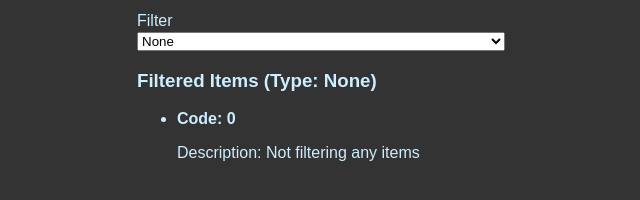
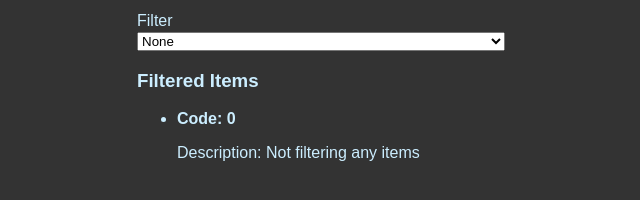
Before and after one commit to scarandia/cuentasContables, a React (Vite) app: page / in a window 1280 px wide. Shown: the part 360-560 px from the top of the page, without its empty margins (319-959 px from the left). Built offline with nearby package versions, Linux system fonts and the light colour scheme.

Commit message:
Minor changes

```diff
--- a/src/App.jsx
+++ b/src/App.jsx
@@ -1,30 +1,73 @@
 import React, { useState } from "react";
 import "./styles/styles.css";
 import expectedDB from "./expectedDB.json";
+import { AccountsTreeView } from "./components/AccountsTree";
 import { AccountForm } from "./components/AccountsForm";
-import { AccountsTreeView } from "./components/AccountsTree";
-import { filterAccounts } from "./components/AccountsFilters";
+import { filterAccounts, FilteredItemsDisplay } from "./components/AccountsFilters";
+
+// Adjusted import to include FilteredItemsDisplay
 
 export default function App() {
   // State to manage the filter type
   const [filterType, setFilterType] = useState("None");
+
+  // Filtered items based on the selected filter type
+  const filteredItems = filterAccounts(expectedDB.accounts[0].items, filterType);
 
   // Function to handle filter type change
   const handleFilterChange = (event) => {
     setFilterType(event.target.value);
   };
 
-  // Filtered items based on the selected filter type
-  const filteredItems = filterAccounts(expectedDB.accounts[0].items, filterType);
-
   return (
     <>
-      <AccountForm />
-      <AccountsTreeView
-        filterType={filterType}
-        filteredItems={filteredItems}
-        handleFilterChange={handleFilterChange}
-      />
+      {/* only <accounts view> as a function*/}
+      {/* Account Form Component */}
+      <form className="new-item-form">
+        <div className="form-row">
+          <h3 className="header">New Transaction Information</h3>
+          <label htmlFor="type">Type</label>
+          <select name="type" id="type">
+            <option value="Haber">Haber</option>
+            <option value="Debe">Debe</option>
+            <option value="Patrimonio">Patrimonio</option>
+            <option value="Pasivos">Pasivos</option>
+          </select>
+        </div>
+        <div className="form-row">
+          <label htmlFor="item">Description</label>
+          <input type="text" id="item" />
+        </div>
+        <div className="form-row">
+          <label htmlFor="item">Sub-item of</label>
+          <input type="text" id="item" />
+        </div>
+        <button className="btn">Add</button>
+      </form>
+
+      {/* Accounts Tree Component */}
+      <h3 className="header">Accounts Tree </h3>
+      {/* Filter form */}
+      <form>
+        <div className="form-row">
+          <label htmlFor="filterType">Filter</label>
+          <select
+            name="type"
+            id="filterType"
+            value={filterType}
+            onChange={handleFilterChange}
+          >
+            <option value="None">None</option>
+            <option value="Haber">Haber</option>
+            <option value="Debe">Debe</option>
+            <option value="Patrimonio">Patrimonio</option>
+            <option value="Pasivos">Pasivos</option>
+          </select>
+        </div>
+      </form>
+
+      {/* Display filtered items using the FilteredItemsDisplay component */}
+      <FilteredItemsDisplay filteredItems={filteredItems} />
     </>
   );
 }
--- a/src/components/AccountsFilters.jsx
+++ b/src/components/AccountsFilters.jsx
@@ -1,3 +1,21 @@
+import React from "react";
+
+export function FilteredItemsDisplay({ filteredItems }) {
+  return (
+    <div className="accountsTree">
+      <h3>Filtered Items</h3>
+      <ul>
+        {filteredItems.map((item, index) => (
+          <li key={index}>
+            <strong>Code: {item.code}</strong>
+            <p>Description: {item.description}</p>
+          </li>
+        ))}
+      </ul>
+    </div>
+  );
+}
+
 export function filterAccounts(items, filterType) {
   return items.filter(item => item.type === filterType);
 }
--- a/src/styles/styles.css
+++ b/src/styles/styles.css
@@ -63,6 +63,17 @@
   }
 
   .new-item-form select {
+    outline: none;
+    border: 1px solid hsl(200, 100%, 40%);
+    background: hsl(200, 100%, 30%);
+    border-radius: 0.25em;
+    padding: 0.25em 0.5em;
+    color: hsl(0, 0%, 100%);
+    font-weight:bold;
+    margin-bottom: 0.5rem;
+  }
+
+  .new-item-form accountsTree {
     outline: none;
     border: 1px solid hsl(200, 100%, 40%);
     background: hsl(200, 100%, 30%);
```
